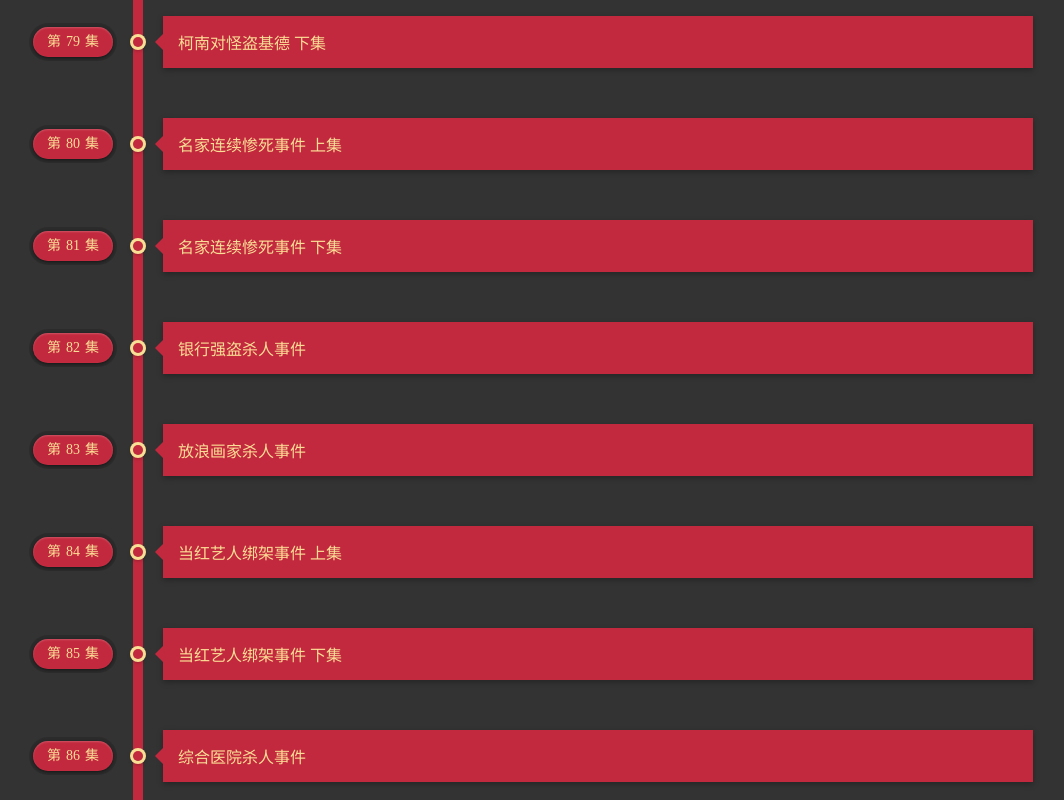
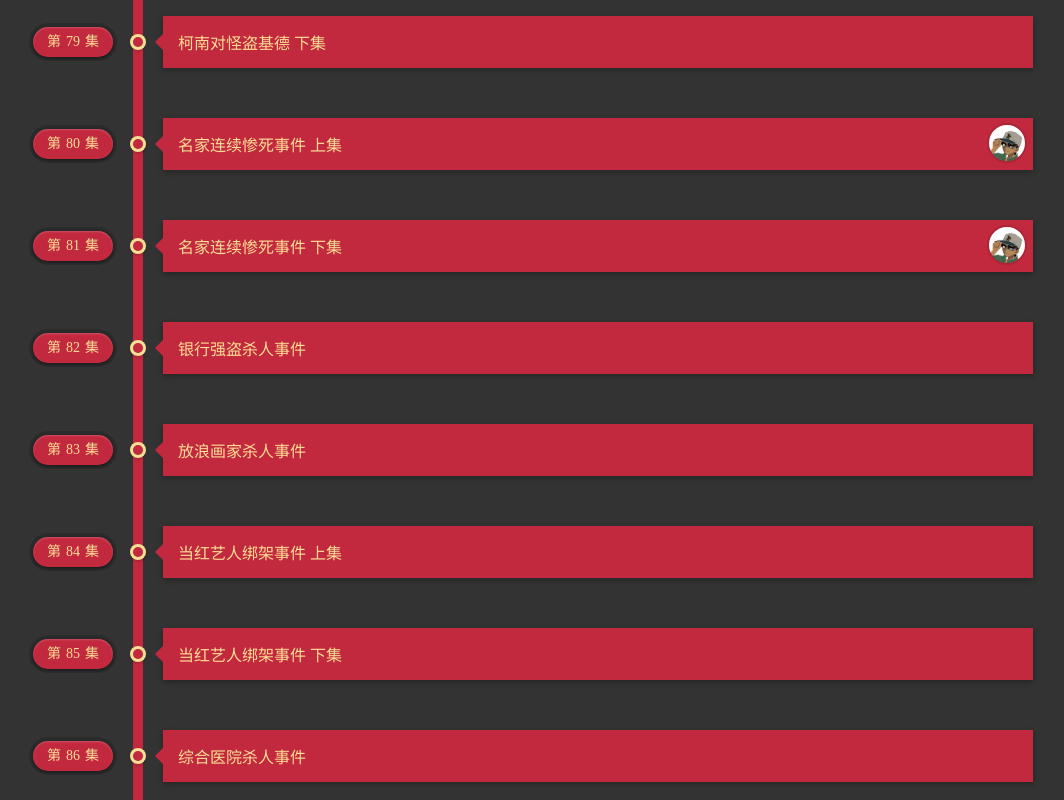
Before and after one commit to PeachScript/Detective-Conan-main-plot, a website built with webpack: page index.html in a window 1280 px wide. Shown: the part 8540-9340 px from the top of the page, without its empty margins (107-1171 px from the left). Built offline with Linux system fonts and the light colour scheme.

Commit message:
Build for the patch

```diff
--- a/index.html
+++ b/index.html
@@ -1 +1 @@
-<!DOCTYPE html><html lang="zh-CN"><head><meta charset="UTF-8"><meta name="description" content="《名侦探柯南》主线剧情筛选器可以帮助你筛选出你想看的主线剧情所属剧集。"><meta name="keywords" content="柯南,名侦探柯南,主线剧情,筛选,剧情,黑暗组织,FBI,CIA,服部平次,怪盗基德,工藤新一"><title>《名侦探柯南》主线剧情筛选器</title><link href="/dist/static/css/main_f0ee48d.css" rel="stylesheet"></head><body><header><div class="header-inner"><h1><small>名偵探</small><span>柯南</span></h1><h2>— TV版主线剧情筛选器 —</h2></div></header><div class="screen-bar">剧情类型： <button data-key="Black">黑暗组织</button> <button data-key="Kid">怪盗基德</button> <button data-key="Heiji">服部平次</button> <button data-key="Kudo">工藤新一</button> <button data-key="FBI">FBI</button> <button data-key="CIA">CIA</button> <small><a href="https://github.com/PeachScript/Detective-Conan-main-plot">发现错误，想帮助改进？</a></small></div><main class="timeline"></main><footer>Made with ❤️ by <a href="http://www.peachis.me">Peach</a><div class="hide"><script src="http://s4.cnzz.com/stat.php?id=1261447902&web_id=1261447902"></script></div></footer><script type="text/javascript" src="/dist/static/js/main_c740e80.js"></script></body></html>
+<!DOCTYPE html><html lang="zh-CN"><head><meta charset="UTF-8"><meta name="description" content="《名侦探柯南》主线剧情筛选器可以帮助你筛选出你想看的主线剧情所属剧集。"><meta name="keywords" content="柯南,名侦探柯南,主线剧情,筛选,剧情,黑暗组织,FBI,CIA,服部平次,怪盗基德,工藤新一"><title>《名侦探柯南》主线剧情筛选器</title><link href="/dist/static/css/main_f0ee48d.css" rel="stylesheet"></head><body><header><div class="header-inner"><h1><small>名偵探</small><span>柯南</span></h1><h2>— TV版主线剧情筛选器 —</h2></div></header><div class="screen-bar">剧情类型： <button data-key="Black">黑暗组织</button> <button data-key="Kid">怪盗基德</button> <button data-key="Heiji">服部平次</button> <button data-key="Kudo">工藤新一</button> <button data-key="FBI">FBI</button> <button data-key="CIA">CIA</button> <small><a href="https://github.com/PeachScript/Detective-Conan-main-plot">发现错误，想帮助改进？</a></small></div><main class="timeline"></main><footer>Made with ❤️ by <a href="http://www.peachis.me">Peach</a><div class="hide"><script src="http://s4.cnzz.com/stat.php?id=1261447902&web_id=1261447902"></script></div></footer><script type="text/javascript" src="/dist/static/js/main_43b5898.js"></script></body></html>
```
Also changed, not shown: dist/static/js/main_43b5898.js (added), dist/static/js/main_c740e80.js (deleted).
